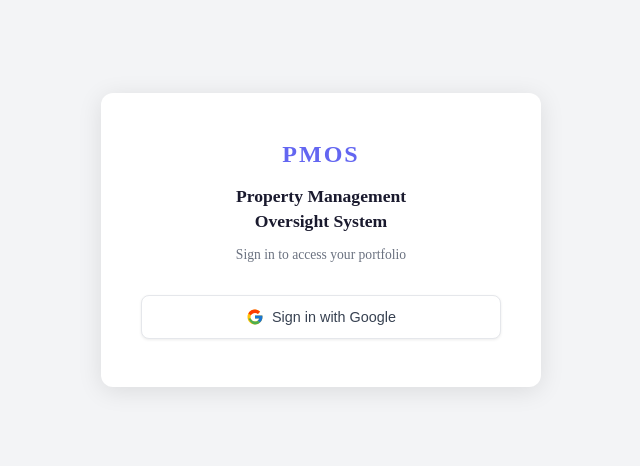
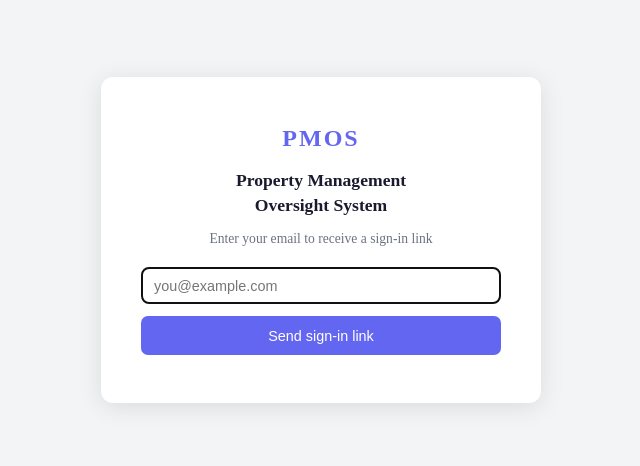
Before and after one commit to m1nni3/pmos, a React (Vite) app in the folder apps/web/: page /login in a window 1280 px wide. Shown: the part 168-634 px from the top of the page, without its empty margins (319-959 px from the left). Built offline with nearby package versions, Linux system fonts and the light colour scheme; no server answers.

Commit message:
feat(auth): switch to Supabase magic link — no third-party OAuth needed

```diff
--- a/apps/web/src/components/Topbar.tsx
+++ b/apps/web/src/components/Topbar.tsx
@@ -2,7 +2,6 @@ import { useAuth } from '../context/AuthContext'
 
 export default function Topbar() {
   const { user, signOut } = useAuth()
-
   return (
     <header style={s.bar}>
       <span style={s.title}>Property Management Oversight System</span>
--- a/apps/web/src/context/AuthContext.tsx
+++ b/apps/web/src/context/AuthContext.tsx
@@ -6,7 +6,7 @@ interface AuthCtx {
   user: User | null
   session: Session | null
   loading: boolean
-  signInWithGoogle: () => Promise<void>
+  signInWithEmail: (email: string) => Promise<{ error: string | null }>
   signOut: () => Promise<void>
 }
 
@@ -25,11 +25,12 @@ export function AuthProvider({ children }: { children: React.ReactNode }) {
     return () => subscription.unsubscribe()
   }, [])
 
-  async function signInWithGoogle() {
-    await supabase.auth.signInWithOAuth({
-      provider: 'google',
-      options: { redirectTo: window.location.origin },
+  async function signInWithEmail(email: string) {
+    const { error } = await supabase.auth.signInWithOtp({
+      email,
+      options: { emailRedirectTo: window.location.origin },
     })
+    return { error: error?.message ?? null }
   }
 
   async function signOut() {
@@ -37,7 +38,7 @@ export function AuthProvider({ children }: { children: React.ReactNode }) {
   }
 
   return (
-    <Ctx.Provider value={{ user: session?.user ?? null, session, loading, signInWithGoogle, signOut }}>
+    <Ctx.Provider value={{ user: session?.user ?? null, session, loading, signInWithEmail, signOut }}>
       {children}
     </Ctx.Provider>
   )
--- a/apps/web/src/pages/Login/index.tsx
+++ b/apps/web/src/pages/Login/index.tsx
@@ -1,39 +1,69 @@
+import { useState } from 'react'
 import { useAuth } from '../../context/AuthContext'
 
+type Step = 'email' | 'sent'
+
 export default function Login() {
-  const { signInWithGoogle } = useAuth()
+  const { signInWithEmail } = useAuth()
+  const [email, setEmail] = useState('')
+  const [step, setStep] = useState<Step>('email')
+  const [error, setError] = useState<string | null>(null)
+  const [loading, setLoading] = useState(false)
+
+  async function submit() {
+    if (!email.trim()) return
+    setLoading(true)
+    setError(null)
+    const { error } = await signInWithEmail(email.trim())
+    setLoading(false)
+    if (error) { setError(error); return }
+    setStep('sent')
+  }
 
   return (
     <div style={s.wrap}>
       <div style={s.card}>
         <div style={s.logo}>PMOS</div>
         <h1 style={s.h1}>Property Management<br />Oversight System</h1>
-        <p style={s.sub}>Sign in to access your portfolio</p>
-        <button style={s.btn} onClick={signInWithGoogle}>
-          <GoogleIcon />
-          Sign in with Google
-        </button>
+
+        {step === 'email' ? (
+          <>
+            <p style={s.sub}>Enter your email to receive a sign-in link</p>
+            <input
+              style={s.input}
+              type="email"
+              placeholder="you@example.com"
+              value={email}
+              onChange={e => setEmail(e.target.value)}
+              onKeyDown={e => e.key === 'Enter' && submit()}
+              autoFocus
+            />
+            {error && <p style={s.error}>{error}</p>}
+            <button style={s.btn} onClick={submit} disabled={loading}>
+              {loading ? 'Sending…' : 'Send sign-in link'}
+            </button>
+          </>
+        ) : (
+          <>
+            <p style={s.sent}>✓ Link sent to <strong>{email}</strong></p>
+            <p style={s.sub}>Check your inbox and click the link to sign in.</p>
+            <button style={s.btnGhost} onClick={() => setStep('email')}>Use a different email</button>
+          </>
+        )}
       </div>
     </div>
   )
 }
 
-function GoogleIcon() {
-  return (
-    <svg width="18" height="18" viewBox="0 0 48 48" style={{ marginRight: 8, flexShrink: 0 }}>
-      <path fill="#FFC107" d="M43.6 20.1H42V20H24v8h11.3C33.7 32.7 29.2 36 24 36c-6.6 0-12-5.4-12-12s5.4-12 12-12c3.1 0 5.8 1.1 7.9 3l5.7-5.7C34.1 6.5 29.3 4 24 4 12.9 4 4 12.9 4 24s8.9 20 20 20 20-8.9 20-20c0-1.3-.1-2.6-.4-3.9z"/>
-      <path fill="#FF3D00" d="M6.3 14.7l6.6 4.8C14.7 16.1 19 13 24 13c3.1 0 5.8 1.1 7.9 3l5.7-5.7C34.1 6.5 29.3 4 24 4 16.3 4 9.6 8.3 6.3 14.7z"/>
-      <path fill="#4CAF50" d="M24 44c5.2 0 9.9-1.9 13.4-5.1l-6.2-5.2C29.2 35.3 26.7 36 24 36c-5.2 0-9.6-3.3-11.3-8H6.4C9.7 35.5 16.3 44 24 44z"/>
-      <path fill="#1976D2" d="M43.6 20.1H42V20H24v8h11.3c-.8 2.3-2.3 4.2-4.3 5.6l6.2 5.2C41.1 35.4 44 30.1 44 24c0-1.3-.1-2.6-.4-3.9z"/>
-    </svg>
-  )
+const s: Record<string, React.CSSProperties> = {
+  wrap:     { minHeight: '100vh', display: 'flex', alignItems: 'center', justifyContent: 'center', background: '#f3f4f6' },
+  card:     { background: '#fff', borderRadius: 12, padding: '3rem 2.5rem', boxShadow: '0 4px 24px rgba(0,0,0,.1)', textAlign: 'center', width: 360 },
+  logo:     { fontSize: '1.5rem', fontWeight: 800, color: '#6366f1', letterSpacing: 2, marginBottom: '1rem' },
+  h1:       { fontSize: '1.1rem', fontWeight: 600, color: '#1a1a2e', lineHeight: 1.4, marginBottom: '0.5rem' },
+  sub:      { fontSize: '0.85rem', color: '#6b7280', marginBottom: '1.25rem' },
+  input:    { width: '100%', padding: '0.6rem 0.75rem', border: '1px solid #e5e7eb', borderRadius: 7, fontSize: '0.9rem', marginBottom: '0.75rem', boxSizing: 'border-box' },
+  btn:      { width: '100%', padding: '0.7rem', background: '#6366f1', color: '#fff', border: 'none', borderRadius: 7, cursor: 'pointer', fontSize: '0.9rem', fontWeight: 500 },
+  btnGhost: { width: '100%', padding: '0.7rem', background: '#fff', color: '#374151', border: '1px solid #e5e7eb', borderRadius: 7, cursor: 'pointer', fontSize: '0.85rem' },
+  error:    { color: '#ef4444', fontSize: '0.82rem', marginBottom: '0.75rem' },
+  sent:     { color: '#22c55e', fontWeight: 500, marginBottom: '0.5rem', fontSize: '0.9rem' },
 }
-
-const s: Record<string, React.CSSProperties> = {
-  wrap: { minHeight: '100vh', display: 'flex', alignItems: 'center', justifyContent: 'center', background: '#f3f4f6' },
-  card: { background: '#fff', borderRadius: 12, padding: '3rem 2.5rem', boxShadow: '0 4px 24px rgba(0,0,0,.1)', textAlign: 'center', width: 360 },
-  logo: { fontSize: '1.5rem', fontWeight: 800, color: '#6366f1', letterSpacing: 2, marginBottom: '1rem' },
-  h1:   { fontSize: '1.1rem', fontWeight: 600, color: '#1a1a2e', lineHeight: 1.4, marginBottom: '0.5rem' },
-  sub:  { fontSize: '0.85rem', color: '#6b7280', marginBottom: '2rem' },
-  btn:  { display: 'flex', alignItems: 'center', justifyContent: 'center', width: '100%', padding: '0.75rem 1rem', border: '1px solid #e5e7eb', borderRadius: 8, background: '#fff', cursor: 'pointer', fontSize: '0.9rem', fontWeight: 500, color: '#374151', boxShadow: '0 1px 3px rgba(0,0,0,.08)' },
-}
```
